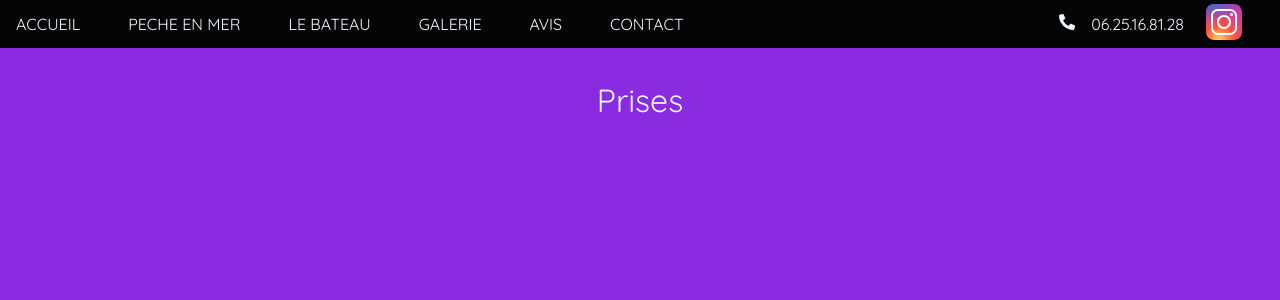
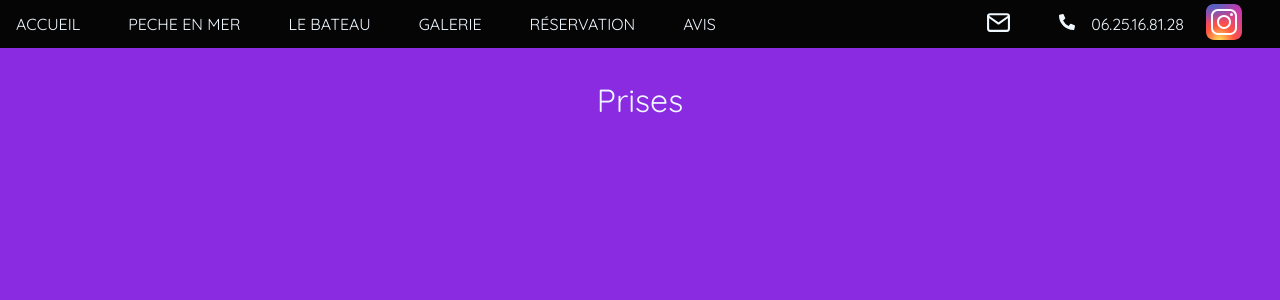
Before and after one commit to Romeoseb-dev/cobaturage, a React (Vite) app in the folder frontend/: page /admin in a window 1280 px wide. Shown: the top 300 px of the page. Built offline with nearby package versions, Linux system fonts and the light colour scheme; no server answers.

Commit message:
debut de page réservation

```diff
--- a/frontend/index.html
+++ b/frontend/index.html
@@ -10,7 +10,7 @@
       href="https://fonts.googleapis.com/css2?family=Quicksand&display=swap"
       rel="stylesheet"
     />
-    <title>Coboaturage</title>
+    <title>Cobaturage</title>
   </head>
   <body>
     <div id="root"></div>
--- a/frontend/src/components/Navbar.css
+++ b/frontend/src/components/Navbar.css
@@ -28,6 +28,9 @@ a {
   text-decoration: none;
   color: aliceblue;
 }
+.contact-mail {
+  font-size: 25px;
+}
 .phone {
   color: aliceblue;
   margin-right: 1rem;
@@ -53,4 +56,7 @@ a {
   .navbar-burger {
     display: flex;
   }
+  .contact-mail {
+    display: none;
+  }
 }
--- a/frontend/src/components/Navbar.jsx
+++ b/frontend/src/components/Navbar.jsx
@@ -1,6 +1,6 @@
 import React from "react";
 import { Link } from "react-router-dom";
-
+import { FiMail } from "react-icons/fi";
 import { FaPhoneAlt } from "react-icons/fa";
 import insta from "../assets/insta.svg";
 import "./Navbar.css";
@@ -35,13 +35,19 @@ function Navbar() {
           <Link to="/galerie">GALERIE</Link>
         </li>
         <li>
+          <Link to="/réservation">RÉSERVATION</Link>
+        </li>
+        <li>
           <Link to="/avis">AVIS</Link>
         </li>
+      </ul>
+
+      <ul className="list-contact">
         <li>
-          <Link to="/contact">CONTACT</Link>
+          <Link to="/contact">
+            <FiMail className="contact-mail" />
+          </Link>
         </li>
-      </ul>
-      <ul className="list-contact">
         <a
           className="number-phone"
           href="tel:06.25.16.81.28"
--- a/frontend/src/components/NavbarBurger.jsx
+++ b/frontend/src/components/NavbarBurger.jsx
@@ -35,6 +35,7 @@ function NavbarBurger() {
           <Link to="/peche-en-mer">Peche en mer</Link>
           <Link to="/bateau">Le bateau</Link>
           <Link to="/galerie">Galerie</Link>
+          <Link to="/réservation">Réservation</Link>
           <Link to="/avis">Avis</Link>
           <Link to="/contact">Contact</Link>
         </div>
--- a/frontend/src/main.jsx
+++ b/frontend/src/main.jsx
@@ -14,6 +14,7 @@ import Boat from "./pages/Boat";
 import Comments from "./pages/Comments";
 import Contact from "./pages/Contact";
 import EditFishs from "./pages/Admin/EditFishs";
+import Reservation from "./pages/Reservation";
 
 const router = createBrowserRouter([
   {
@@ -69,6 +70,10 @@ const router = createBrowserRouter([
     element: <Boat />,
   },
   {
+    path: "/réservation",
+    element: <Reservation />,
+  },
+  {
     path: "/avis",
     element: <Comments />,
   },
--- a/frontend/src/pages/Home.jsx
+++ b/frontend/src/pages/Home.jsx
@@ -11,7 +11,7 @@ function Home() {
   return (
     <div className="all-page">
       <Navbar />
-      <h1 className="title-home">Embarquez avec moi en coBOATurage !</h1>
+      <h1 className="title-home">Embarquez avec moi en cobaturage !</h1>
 
       <Carousel />
       <ImgScrool />
--- /dev/null
+++ b/frontend/src/pages/Reservation.jsx
@@ -0,0 +1,12 @@
+import React from "react";
+import Navbar from "../components/Navbar";
+
+function Reservation() {
+  return (
+    <div className="all-page-contact">
+      <Navbar />
+    </div>
+  );
+}
+
+export default Reservation;
```
Also changed, not shown: 1 other file (tests, documents, lock files or other folders).
